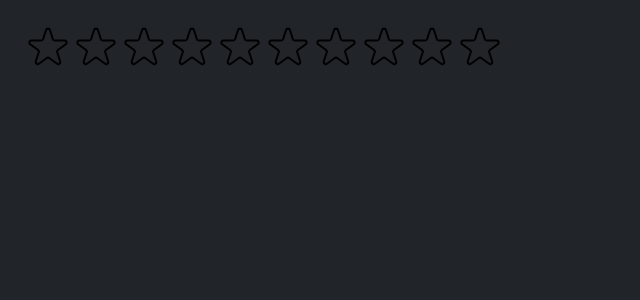
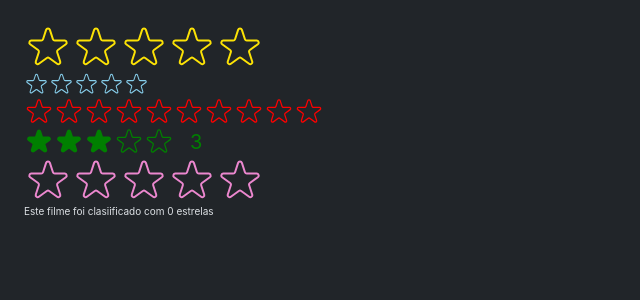
Before and after one commit to leoCardosoDev/front_end_reactjs_usepopcorn, a React (Create React App) app: page / in a window 1280 px wide. Shown: the top 300 px of the page, without its empty margins (0-640 px from the left). Built offline with nearby package versions, Linux system fonts and the light colour scheme.

Commit message:
feat: add star function

```diff
--- a/src/StarRating.js
+++ b/src/StarRating.js
@@ -10,23 +10,35 @@ const starContainerStyle = {
   display: "flex",
 };
 
-const textStyle = {
-  lineHeight: "1",
-  margin: "0",
-};
-
-export default function StarRating({ maxRating = 5 }) {
-  const [rating, setRating] = useState(0);
+export default function StarRating({
+  maxRating = 5,
+  color = "#FCE205",
+  size = 48,
+  className = "",
+  messages = [],
+  defaultRating = 0,
+  onSetRating,
+}) {
+  const [rating, setRating] = useState(defaultRating);
   const [tempRating, setTempRating] = useState(0);
   function handleRating(rating) {
     setRating(rating);
+    onSetRating(rating);
   }
+  const textStyle = {
+    lineHeight: "1",
+    margin: "0",
+    color: color,
+    fontSize: `${size / 1.5}px`,
+  };
   return (
-    <div style={containerStyle}>
+    <div style={containerStyle} className={className}>
       <div style={starContainerStyle}>
         {Array.from({ length: maxRating }, (_, i) => (
           <Star
             key={i}
+            color={color}
+            size={size}
             onRate={() => handleRating(i + 1)}
             onHoverIn={() => setTempRating(i + 1)}
             onHoverOut={() => setTempRating(0)}
@@ -34,19 +46,22 @@ export default function StarRating({ maxRating = 5 }) {
           />
         ))}
       </div>
-      <p style={textStyle}>{tempRating || rating || ""}</p>
+      <p style={textStyle}>
+        {messages.length === maxRating
+          ? messages[tempRating ? tempRating - 1 : rating - 1]
+          : tempRating || rating || ""}
+      </p>
     </div>
   );
 }
 
-const starStyle = {
-  width: "48px",
-  height: "48px",
-  display: "block",
-  cursor: "pointer",
-};
-
-function Star({ onRate, full, onHoverIn, onHoverOut }) {
+function Star({ onRate, full, onHoverIn, onHoverOut, color, size }) {
+  const starStyle = {
+    width: `${size}px`,
+    height: `${size}px`,
+    display: "block",
+    cursor: "pointer",
+  };
   return (
     <span
       role="button"
@@ -59,8 +74,8 @@ function Star({ onRate, full, onHoverIn, onHoverOut }) {
         <svg
           xmlns="http://www.w3.org/2000/svg"
           viewBox="0 0 20 20"
-          fill="#FADA5E"
-          stroke="#FCE205"
+          fill={color}
+          stroke={color}
         >
           <path d="M9.049 2.927c.3-.921 1.603-.921 1.902 0l1.07 3.292a1 1 0 00.95.69h3.462c.969 0 1.371 1.24.588 1.81l-2.8 2.034a1 1 0 00-.364 1.118l1.07 3.292c.3.921-.755 1.688-1.54 1.118l-2.8-2.034a1 1 0 00-1.175 0l-2.8 2.034c-.784.57-1.838-.197-1.539-1.118l1.07-3.292a1 1 0 00-.364-1.118L2.98 8.72c-.783-.57-.38-1.81.588-1.81h3.461a1 1 0 00.951-.69l1.07-3.292z" />
         </svg>
@@ -69,7 +84,7 @@ function Star({ onRate, full, onHoverIn, onHoverOut }) {
           xmlns="http://www.w3.org/2000/svg"
           fill="none"
           viewBox="0 0 24 24"
-          stroke="#000"
+          stroke={color}
         >
           <path
             strokeLinecap="round"
--- a/src/index.js
+++ b/src/index.js
@@ -1,13 +1,36 @@
-import React from "react";
+import React, { useState } from "react";
 import ReactDOM from "react-dom/client";
 import "./index.css";
 import StarRating from "./StarRating";
 // import App from './App'
 
+function Test() {
+  const [movieRating, setMovieRating] = useState(0);
+  return (
+    <div>
+      <StarRating color="#eb87ce" onSetRating={setMovieRating} />
+      <p> Este filme foi clasiificado com {movieRating} estrelas</p>
+    </div>
+  );
+}
+
 const root = ReactDOM.createRoot(document.getElementById("root"));
 root.render(
   <React.StrictMode>
     {/* <App /> */}
-    <StarRating maxRating={10} />
+    <StarRating
+      maxRating={5}
+      messages={["Terrible", "Bad", "Okay", "Good", "Amazing"]}
+    />
+    <StarRating maxRating={5} size={25} color="#87ceeb" />
+    <StarRating maxRating={10} size={30} color="red" />
+    <StarRating
+      maxRating={5}
+      size={30}
+      color="green"
+      className="test"
+      defaultRating={3}
+    />
+    <Test />
   </React.StrictMode>
 );
```
